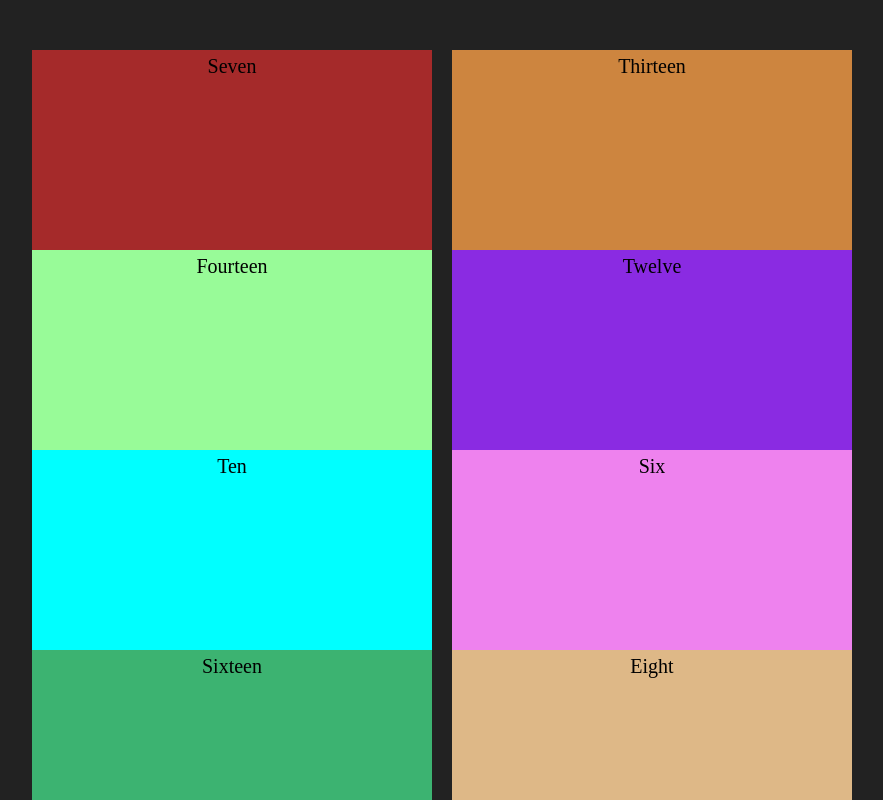
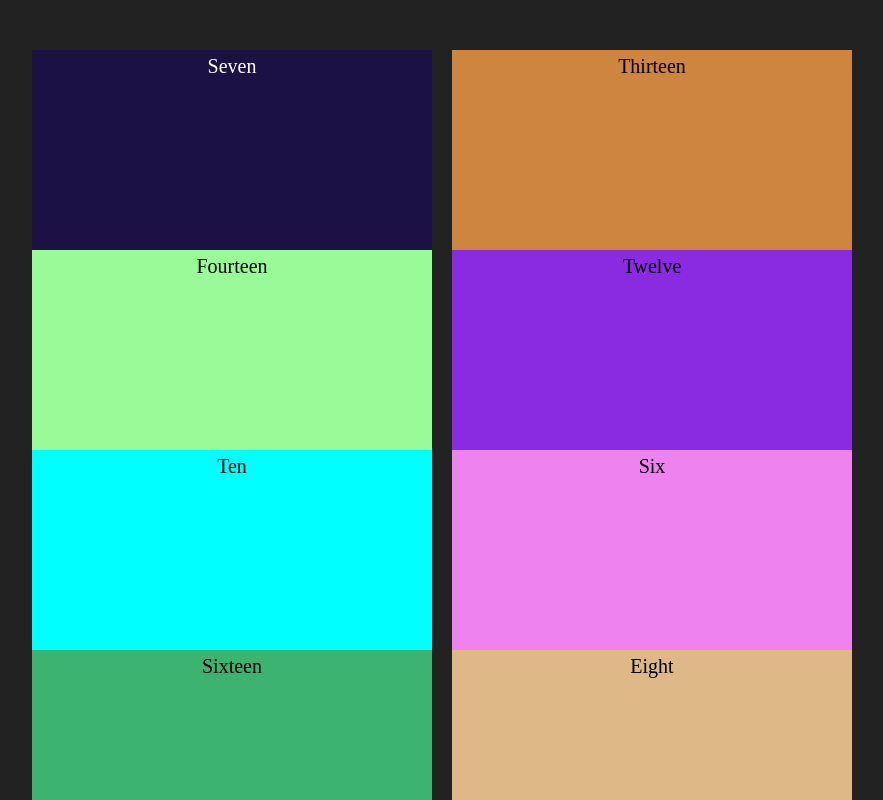
Before and after one commit to Joey-Robinson/shellgame, a plain HTML site: page index.html in a window 1280 px wide. Both pictures are taken after a click on the element "Seven". Shown: the top 800 px of the page, without its empty margins (198-1081 px from the left). Drawn offline with nearby package versions, Linux system fonts and the light colour scheme.

Commit message:
Adding classList.toggle('back') to my forEach. Adding .back styling w/ transition.

```diff
--- a/index.js
+++ b/index.js
@@ -14,11 +14,11 @@
 // const rotate = () => {
 //   console.log('fuck you')
 // }
-var cards = document.querySelectorAll('.card')
+const cards = document.querySelectorAll('.card')
 // .addEventListener('click', rotate);
 cards.forEach((card) => {
   card.addEventListener('click', () => {
-    console.log('fuck you')
+    card.classList.toggle('back')
   })
 })
 
--- a/style.css
+++ b/style.css
@@ -42,6 +42,7 @@ body {
   width: 40rem;
   height: 20rem;
   text-align: center;
+  transition: all .5s ease-in-out;
 }
 
 .one {
@@ -139,3 +140,9 @@ body {
   grid-column: 4;
   grid-row: 4;
 }
+
+.back {
+  background: rgb(27, 17, 68);
+  color: white;
+  transition: all .5s ease-in-out;
+}
```
